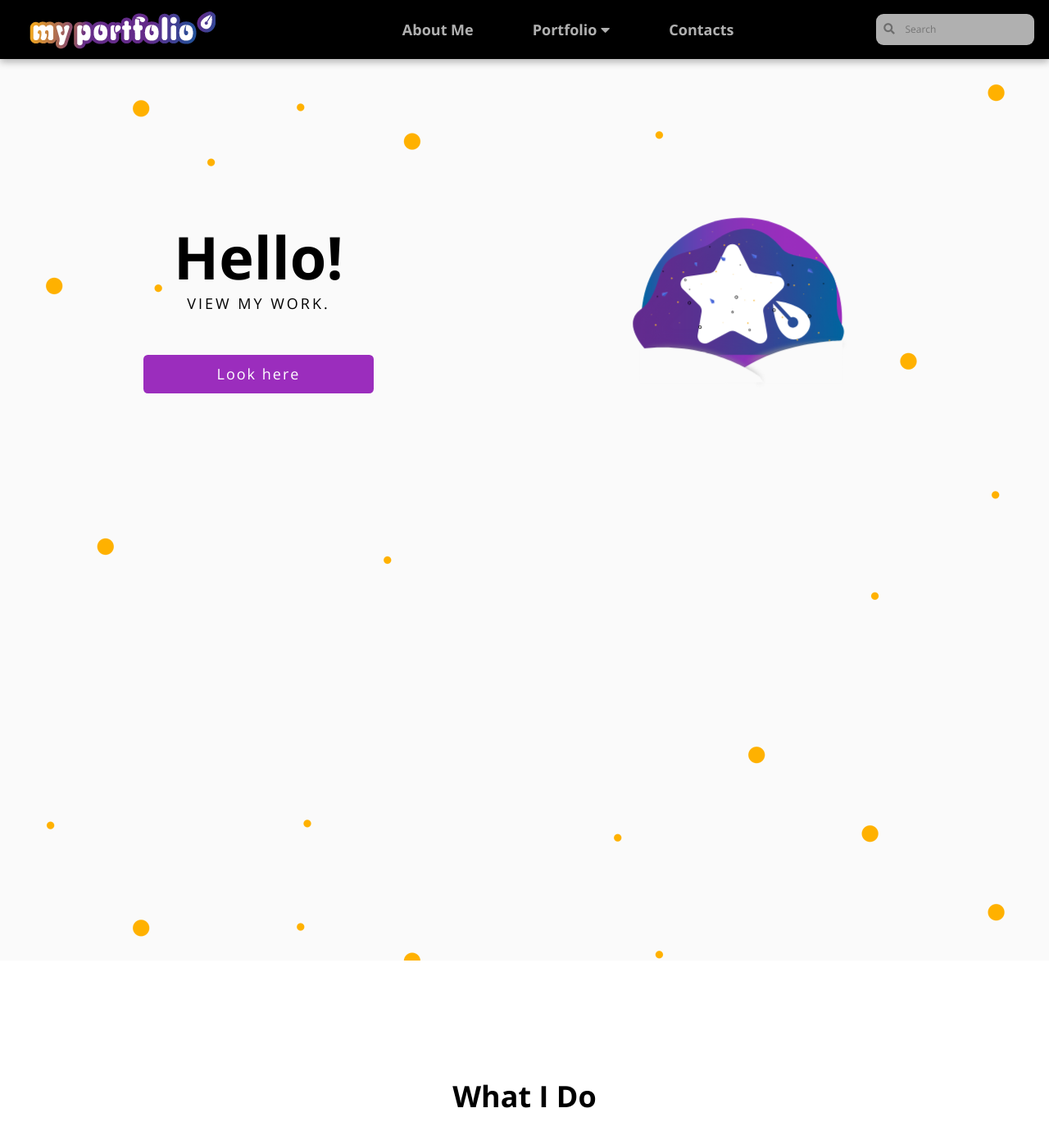
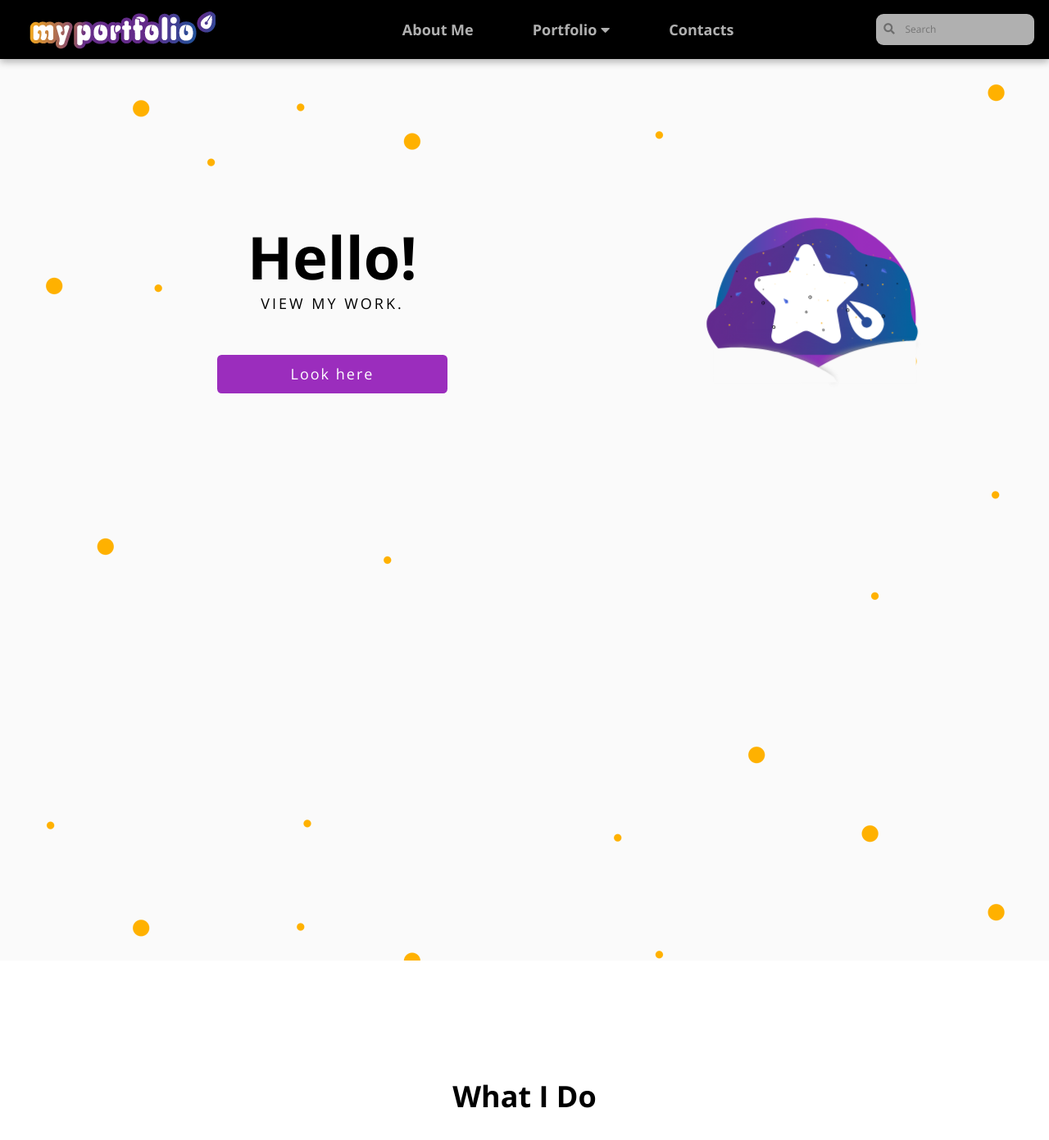
Before and after one commit to LiliyaMilanova/myportfolio, a Jekyll site: the page built from index.html, in a window 1280 px wide and 1400 px high. Shown: the top 1391 px of the window at 82% size. Built offline with Jekyll 4.4.1, drawn with Linux system fonts in a browser that asks for light colours; nearby versions of some CDN libraries.

Commit message:
Update styles.css

```diff
--- a/css/styles.css
+++ b/css/styles.css
@@ -44,6 +44,7 @@ body {
     display: flex;
     flex-direction: column;
     align-items: center;
+    padding: 0 10rem 5rem 10rem;
 }
 
 .p_absoulte {
```
